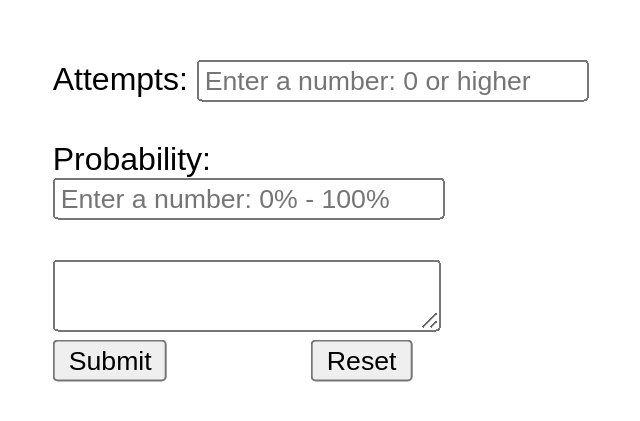
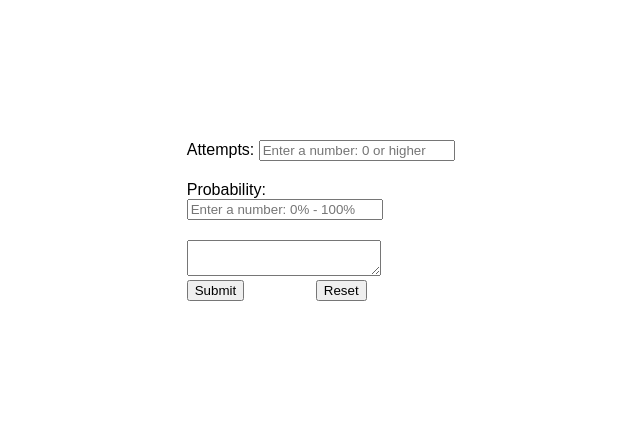
Before and after one commit to yohuld/At-Least-One, a plain HTML site: page index.html in a window 1280 px wide. Shown: the part 113-534 px from the top of the page, without its empty margins (319-959 px from the left). Drawn offline with Linux system fonts and the light colour scheme.

Commit message:
Update index.css

```diff
--- a/index.css
+++ b/index.css
@@ -6,7 +6,6 @@ div{
 }
 
 form{
-	scale: 2;
 	display: inline-block;
 	margin-left: auto;
 	margin-right: auto;
```
